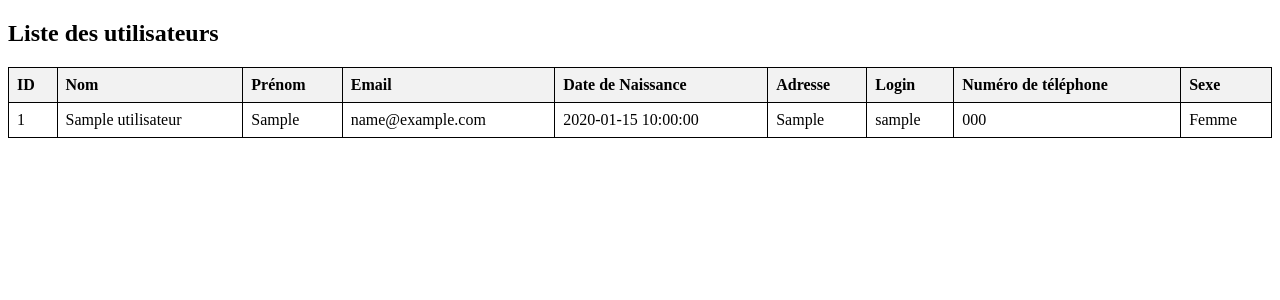
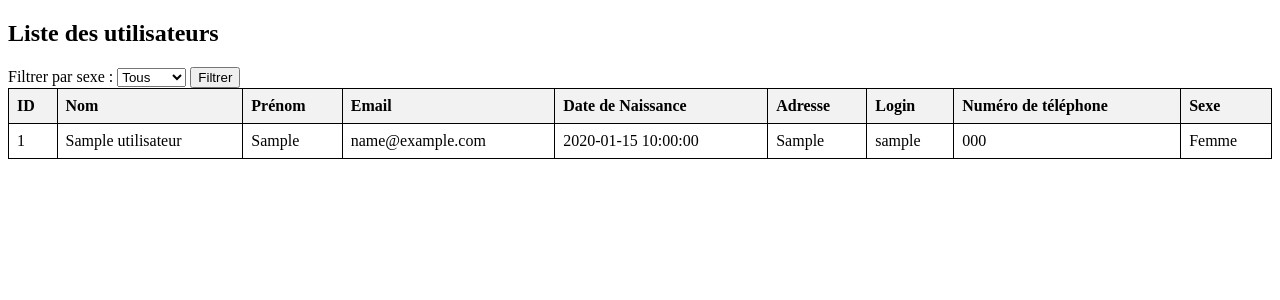
Before and after one commit to Lag01/FlowTechAP2.2, a PHP site: page /pages/admin/userlist.php in a window 1280 px wide. Shown: the top 300 px of the page. Run offline with PHP 8.4, Linux system fonts and the light colour scheme; tables that the repository leaves empty or names only in its code hold one stand-in row (values such as "Sample post"); data that the repository does not hold is empty.

Commit message:
Ajout système tri homme femme

```diff
--- a/pages/admin/userlist.php
+++ b/pages/admin/userlist.php
@@ -1,28 +1,3 @@
-<?php
-// Connexion à la base de données
-$servername = "nc231.myd.infomaniak.com";
-$username = "nc231_flowtech";
-$password = "Flowtech123";
-$dbname = "nc231_flowtech";
-//$servername = "localhost";
-//$username = "root";
-//$password = "";
-//$dbname = "flowtechap2";
-
-// Connexion
-$conn = new mysqli($servername, $username, $password, $dbname);
-
-// Vérifier la connexion
-if ($conn->connect_error) {
-    die("Connexion échouée : " . $conn->connect_error);
-}
-
-// Requête pour récupérer les utilisateurs
-$sql = "SELECT idUtilisateur, Nom, Prenom, email, dateNaissance, Adresse, login, numTelephone, Sexe FROM Utilisateur";
-$result = $conn->query($sql);
-
-?>
-
 <!DOCTYPE html>
 <html>
 <head>
@@ -48,7 +23,17 @@ $result = $conn->query($sql);
 
 <h2>Liste des utilisateurs</h2>
 
-<table>
+<form id="filterForm" action="" method="get">
+    <label for="sexe">Filtrer par sexe :</label>
+    <select name="sexe" id="sexe">
+        <option value="">Tous</option>
+        <option value="1" <?php if (isset($_GET['sexe']) && $_GET['sexe'] == '1') echo 'selected'; ?>>Homme</option>
+        <option value="0" <?php if (isset($_GET['sexe']) && $_GET['sexe'] == '0') echo 'selected'; ?>>Femme</option>
+    </select>
+    <input type="submit" value="Filtrer">
+</form>
+
+<table id="userTable">
     <tr>
         <th>ID</th>
         <th>Nom</th>
@@ -61,6 +46,32 @@ $result = $conn->query($sql);
         <th>Sexe</th>
     </tr>
     <?php
+    // Connexion à la base de données
+    //    $servername = "nc231.myd.infomaniak.com";
+    //    $username = "nc231_flowtech";
+    //    $password = "Flowtech123";
+    //    $dbname = "nc231_flowtech";
+    $servername = "localhost";
+    $username = "root";
+    $password = "";
+    $dbname = "flowtechap2";
+
+    // Connexion
+    $conn = new mysqli($servername, $username, $password, $dbname);
+
+    // Vérifier la connexion
+    if ($conn->connect_error) {
+        die("Connexion échouée : " . $conn->connect_error);
+    }
+
+    // Requête pour récupérer les utilisateurs
+    $sql = "SELECT idUtilisateur, Nom, Prenom, email, dateNaissance, Adresse, login, numTelephone, Sexe FROM Utilisateur";
+    if (isset($_GET['sexe']) && ($_GET['sexe'] === '1' || $_GET['sexe'] === '0')) {
+        $sexe = $_GET['sexe'];
+        $sql .= " WHERE Sexe = $sexe";
+    }
+    $result = $conn->query($sql);
+
     // Afficher les données dans le tableau
     if ($result->num_rows > 0) {
         while ($row = $result->fetch_assoc()) {
@@ -77,7 +88,7 @@ $result = $conn->query($sql);
             echo "</tr>";
         }
     } else {
-        echo "0 résultats";
+        echo "<tr><td colspan='9'>0 résultats</td></tr>";
     }
     ?>
 </table>
```
